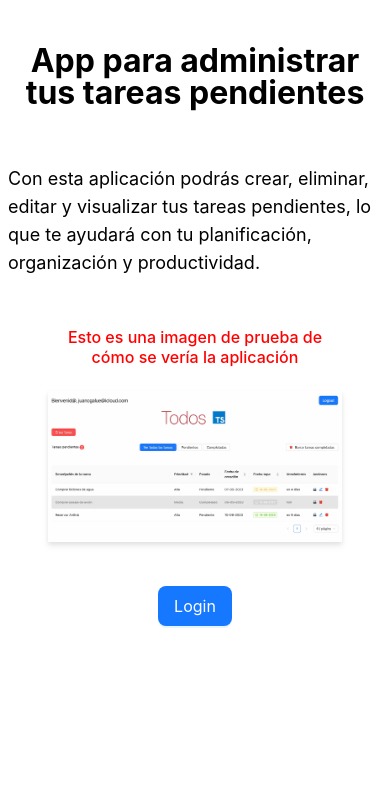
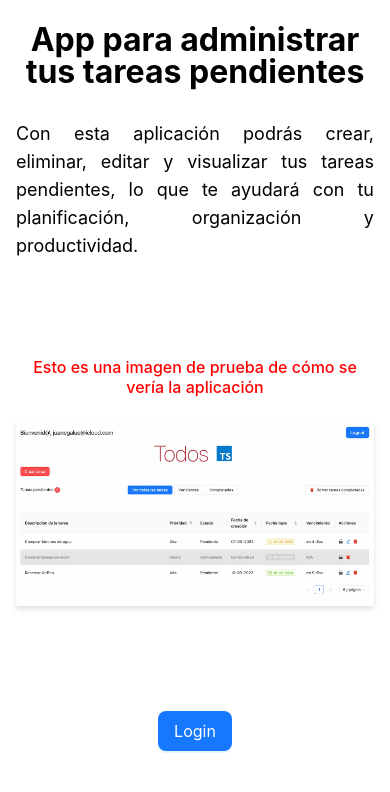
Before and after one commit to juancgalueweb/todo-app-ts, a React (Vite) app in the folder client/: page / in a window 390 px wide. Shown: the top 792 px of the page. Built offline with nearby package versions, Linux system fonts and the light colour scheme; no server answers.

Commit message:
device mediaqueries file, responsive styling for SContainer wrapper

```diff
--- /dev/null
+++ b/client/src/helpers/devicesMediaqueries.ts
@@ -0,0 +1,19 @@
+const size = {
+	mobileS: '320px',
+  mobileM: '375px',
+  mobileL: '425px',
+  tablet: '768px',
+  laptop: '1024px',
+  laptopL: '1440px',
+  desktop: '2560px'
+}
+
+export const device = {
+	mobileS: `(min-width: ${size.mobileS})`,
+	mobileM: `(min-width: ${size.mobileM})`,
+	mobileL: `(min-width: ${size.mobileL})`,
+	tablet: `(min-width: ${size.tablet})`,
+	laptop: `(min-width: ${size.laptop})`,
+	laptopL: `(min-width: ${size.laptopL})`,
+	desktop: `(min-width: ${size.desktop})`,
+}
--- a/client/src/styled-components/Global.tsx
+++ b/client/src/styled-components/Global.tsx
@@ -1,6 +1,20 @@
 import { createGlobalStyle } from 'styled-components'
 
 export const GlobalStyle = createGlobalStyle`
+	* {
+		margin: 0;
+		padding: 0;
+		box-sizing: border-box;
+	}
+
+	html {
+		height: 100%;
+	}
+
+	body {
+		min-height: 100vh;
+	}
+
   :root {
   font-family: -apple-system, system-ui, 'Segoe UI', Roboto, 'Helvetica Neue',
     Ubuntu, sans-serif;
--- a/client/src/styled-components/Login.tsx
+++ b/client/src/styled-components/Login.tsx
@@ -1,7 +1,7 @@
 import styled from 'styled-components'
 
 export const SLoginForm = styled.form`
-  width: 32rem;
+  width: 100vw;
   height: 18rem;
   background-color: white;
   border-radius: 8px;
--- a/client/src/styled-components/Wrappers.tsx
+++ b/client/src/styled-components/Wrappers.tsx
@@ -1,40 +1,49 @@
+import { device } from '../helpers/devicesMediaqueries'
 import styled from 'styled-components'
 
 export const SContainer = styled.div`
-  max-width: 56rem;
-  max-height: 100vh;
+  height: 100vh;
   margin: 0 auto;
   display: flex;
   flex-direction: column;
   align-items: center;
-  padding-top: 1rem;
-  padding-bottom: 1rem;
+  padding: 1.5rem 1rem;
+  text-align: justify;
 
   h1 {
     text-align: center;
     line-height: 32px;
+    margin-bottom: 1rem;
   }
 
   p {
     font-size: 1.125rem;
     line-height: 1.75rem;
     font-weight: 400;
-    padding-top: 1rem;
-    padding-bottom: 1rem;
+    margin: 1rem 0;
+  }
+
+  figure {
+    display: flex;
+    flex-direction: column;
+    margin: 0;
+    flex-grow: 0.7;
+    justify-content: center;
+    align-items: center;
+
+    @media ${device.laptop} {
+      width: 70%;
+    }
   }
 
   img {
-    width: 50rem;
     height: auto;
     border-radius: 0.5rem;
     filter: drop-shadow(0 4px 3px rgb(0 0 0 / 0.07))
       drop-shadow(0 2px 2px rgb(0 0 0 / 0.06));
     padding-top: 1.5rem;
     padding-bottom: 1.5rem;
-
-    @media (max-width: 768px) {
-      width: 100%;
-    }
+    width: 100%;
   }
 
   footer {
@@ -49,6 +58,10 @@ export const SContainer = styled.div`
     font-size: 1rem;
     font-weight: 500;
   }
+
+  @media ${device.tablet} {
+    padding: 1.5rem 2rem;
+  }
 `
 
 export const SPinFieldContainer = styled.div`
```
Also changed, not shown: 2 other files (tests, documents, lock files or other folders).
